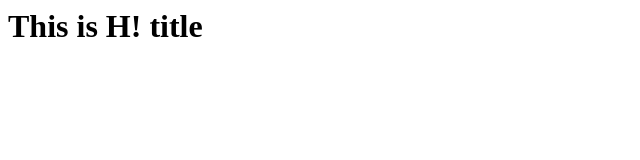
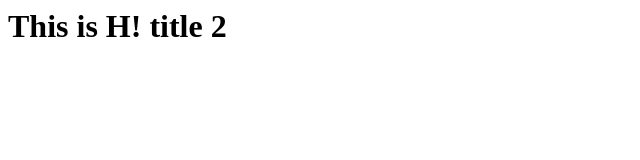
Before and after one commit to krisostomusgit/mytestrepo, a plain HTML site: page index.html in a window 1280 px wide. Shown: the full height of the page, 0-640 px from the left. Drawn offline with Linux system fonts and the light colour scheme.

Commit message:
Fixed index

```diff
--- a/index.html
+++ b/index.html
@@ -3,6 +3,6 @@
 		<title>this is title</title>
 	</head>
 	<body>
-		<h1>This is H! title</h1>
+		<h1>This is H! title 2 </h1>
 	</body>
 </html>
```
